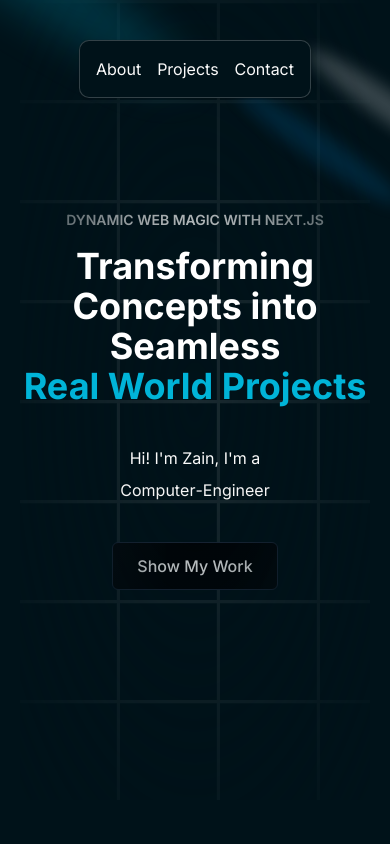
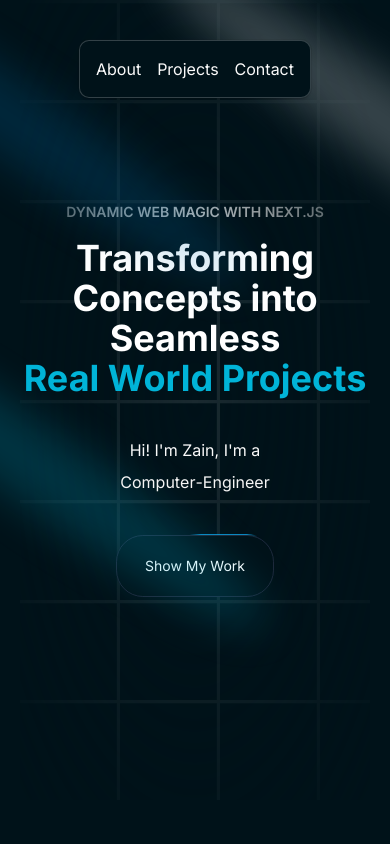
Before and after one commit to M7zain/myPortfolio, a Next.js app: page / in a window 390 px wide. Shown: the top 844 px of the page. Built offline with nearby package versions, Linux system fonts and the light colour scheme.

Commit message:
fixed image center

```diff
--- a/app/page.tsx
+++ b/app/page.tsx
@@ -2,6 +2,7 @@ import About from "@/components/Sections/About";
 import Hero from "@/components/Sections/Hero";
 import Projects from "@/components/Sections/Projects";
 import { FloatingNav } from "@/components/ui/floating-navbar";
+
 
 
 
@@ -40,5 +41,6 @@ export default function Home() {
    </main>
 
 
+
   );
 }
--- a/components/Sections/Hero.tsx
+++ b/components/Sections/Hero.tsx
@@ -4,6 +4,7 @@ import { Spotlight } from '../ui/Spotlight'
 import { profile } from '../../app/assets'
 import { FlipWords } from '../ui/flip-words'
 import { TextGenerateEffect } from '../ui/text-generate-effect'
+import { Button } from '../ui/moving-border'
 
 const Hero = () => {
   const word = ["programmer", "Computer-Engineer", "Designer", "Front-end-developer"]
@@ -12,9 +13,9 @@ const Hero = () => {
   return (
     <div className='pb-20 md:pt-32'>
       {/* Light beams */}
-      <Spotlight className='-top-40 -left-10 md:-left-32 md:top-48 h-screen' fill='#00B4D8' />
-      <Spotlight className='top-10 left-full h-[80vh] w-[50vw]' fill='white' />
-      <Spotlight className='top-20 left-80 h-[80vh] w-[50vw]' fill='#0077B6' />
+      <Spotlight className='top-96 left-10 md:-left-34 md:top-48 h-screen' fill='#00B4D8' />
+      <Spotlight className='top-10 left-full h-screen md:h-[80vh] md:w-[50vw]' fill='white' />
+      <Spotlight className='top-10 left-30 md:top-20 md:left-80 h-screen md:h-[80vh] md:w-[50vw]' fill='#0077B6' />
 
       {/* Grid background */}
       <div className="h-[50rem] w-full dark:bg-black-100 bg-white dark:bg-grid-white/[0.1] bg-grid-black/[0.1] relative flex items-center justify-center">
@@ -32,11 +33,11 @@ const Hero = () => {
             {/* Hero image */}
             <div className="relative w-80 h-80 hidden mr-10 md:block">
               {/* Circle */}
-              <div className="absolute inset-0 w-64 h-64 rounded-full bg-white blur-2xl z-10 left-5 top-10"></div>
+              <div className="absolute w-64 h-64 rounded-full bg-white blur-2xl z-10 left-5 top-10"></div>
               {/* Image */}
-              <img src={profile.src} alt="me" className="absolute w-96 z-20 -top-32" />
+              <img src={profile.src} alt="me" className="absolute w-full h-auto z-20 transform -top-1/3" />
               {/* Square */}
-              <div className="absolute w-96 h-24 inset-0 bg-berry-300 blur-lg z-30 top-64 -left-8"></div>
+              <div className="absolute w-96 h-24 bg-berry-300 blur-lg z-30 top-64 -left-8"></div>
             </div>
             {/* End of hero image */}
 
@@ -60,9 +61,15 @@ const Hero = () => {
           </div>
           {/* End of text and image */}
 
-          <a href="#projects" className="mt-10 inline-flex h-12 animate-shimmer items-center justify-center rounded-md border border-slate-800 bg-[linear-gradient(110deg,#000103,45%,#1e2631,55%,#000103)] bg-[length:200%_100%] px-6 font-medium text-white transition-colors focus:outline-none focus:ring-2 focus:ring-slate-400 focus:ring-offset-2 focus:ring-offset-slate-50">
-            Show My Work
-          </a>
+          <div className='mt-10'>
+            <Button
+              borderRadius="1.75rem"
+              className=" bg-white dark:bg-black-100 text-white dark:text-white border-neutral-200 dark:border-slate-800"
+            >
+              Show My Work
+            </Button>
+          </div>
+
         </div>
       </div>
       {/* End of Grid */}
--- /dev/null
+++ b/components/ui/moving-border.tsx
@@ -0,0 +1,142 @@
+"use client";
+import React from "react";
+import {
+  motion,
+  useAnimationFrame,
+  useMotionTemplate,
+  useMotionValue,
+  useTransform,
+} from "framer-motion";
+import { useRef } from "react";
+import { cn } from "@/utils/cn";
+
+export function Button({
+  borderRadius = "1.75rem",
+  children,
+  as: Component = "button",
+  containerClassName,
+  borderClassName,
+  duration,
+  className,
+  ...otherProps
+}: {
+  borderRadius?: string;
+  children: React.ReactNode;
+  as?: any;
+  containerClassName?: string;
+  borderClassName?: string;
+  duration?: number;
+  className?: string;
+  [key: string]: any;
+}) {
+  return (
+    <Component
+      className={cn(
+        "bg-transparent relative text-xl  h-16 w-40 p-[1px] overflow-hidden ",
+        containerClassName
+      )}
+      style={{
+        borderRadius: borderRadius,
+      }}
+      {...otherProps}
+    >
+      <div
+        className="absolute inset-0"
+        style={{ borderRadius: `calc(${borderRadius} * 0.96)` }}
+      >
+        <MovingBorder duration={duration} rx="30%" ry="30%">
+          <div
+            className={cn(
+              "h-20 w-20 opacity-[0.8] bg-[radial-gradient(var(--sky-500)_40%,transparent_60%)]",
+              borderClassName
+            )}
+          />
+        </MovingBorder>
+      </div>
+
+      <div
+        className={cn(
+          "relative bg-slate-900/[0.8] border border-slate-800 backdrop-blur-xl text-white flex items-center justify-center w-full h-full text-sm antialiased",
+          className
+        )}
+        style={{
+          borderRadius: `calc(${borderRadius} * 0.96)`,
+        }}
+      >
+        {children}
+      </div>
+    </Component>
+  );
+}
+
+export const MovingBorder = ({
+  children,
+  duration = 2000,
+  rx,
+  ry,
+  ...otherProps
+}: {
+  children: React.ReactNode;
+  duration?: number;
+  rx?: string;
+  ry?: string;
+  [key: string]: any;
+}) => {
+  const pathRef = useRef<any>();
+  const progress = useMotionValue<number>(0);
+
+  useAnimationFrame((time) => {
+    const length = pathRef.current?.getTotalLength();
+    if (length) {
+      const pxPerMillisecond = length / duration;
+      progress.set((time * pxPerMillisecond) % length);
+    }
+  });
+
+  const x = useTransform(
+    progress,
+    (val) => pathRef.current?.getPointAtLength(val).x
+  );
+  const y = useTransform(
+    progress,
+    (val) => pathRef.current?.getPointAtLength(val).y
+  );
+
+  const transform = useMotionTemplate`translateX(${x}px) translateY(${y}px) translateX(-50%) translateY(-50%)`;
+
+  return (
+    <>
+      <svg
+        xmlns="http://www.w3.org/2000/svg"
+        preserveAspectRatio="none"
+        className="absolute h-full w-full"
+        width="100%"
+        height="100%"
+        {...otherProps}
+      >
+        <rect
+          fill="none"
+          width="100%"
+          height="100%"
+          rx={rx}
+          ry={ry}
+          ref={pathRef}
+        />
+      </svg>
+      <motion.div
+        style={{
+          position: "absolute",
+          top: 0,
+          left: 0,
+          display: "inline-block",
+          transform,
+        }}
+      >
+
+        {children}
+
+
+      </motion.div>
+    </>
+  );
+};
```
